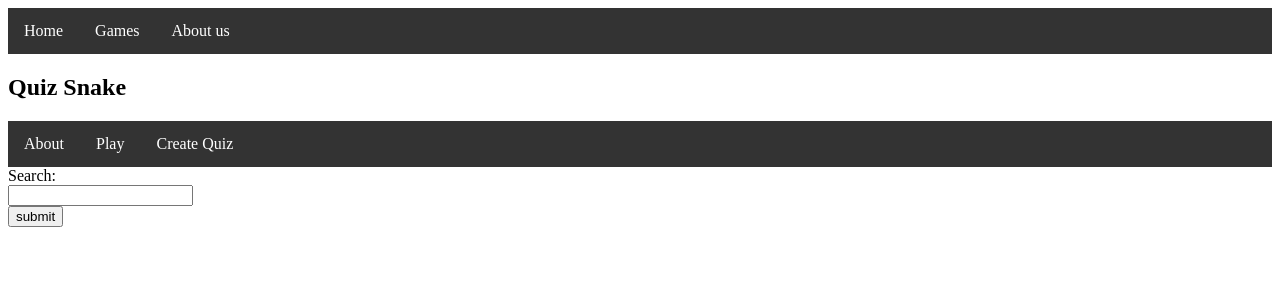
After one commit to jan-Milu/Open-Assessment, a Flask app: page /quizsnake/play in a window 1280 px wide. The commit adds this page. Shown: the top 300 px of the page. Run offline with Flask 3, Linux system fonts and the light colour scheme; a user stored in the database is signed in; data that the repository does not hold is empty.

Commit message:
Searchable Quizzes

```diff
--- a/myapp/forms.py
+++ b/myapp/forms.py
@@ -8,7 +8,7 @@ class RegistrationForm(FlaskForm):
     # Fields for registration
     #email = StringField('Email', validators=[DataRequired(), Email(), Length(max=120)])
     username = StringField('Username', validators=[DataRequired(), Length(3, 20)])
-    email = StringField('Email', validators=[DataRequired(), Length(3, 20)])
+    email = StringField('Email', validators=[DataRequired(), Length(3, 50)])
     password = PasswordField('Password', validators=[DataRequired(), Length(6, 30)])
     confirm_password = PasswordField('Confirm Password', validators=[DataRequired(), EqualTo('password')])
     submit = SubmitField('Register')
--- a/myapp/routes.py
+++ b/myapp/routes.py
@@ -1,5 +1,5 @@
 # All app routes (register, login, dashboard, logout)
-from flask import render_template, redirect, url_for, flash, request
+from flask import render_template, redirect, url_for, flash, request, jsonify
 from flask_login import login_user, logout_user, login_required, current_user
 from .forms import RegistrationForm, LoginForm, QuizCreationForm, QuestionForm
 from .extensions import db, login_manager
@@ -50,8 +50,8 @@ def init_routes(app):
         logout_user()
         return redirect(url_for('login'))
 
-    @app.route('/createquiz', methods=['GET', 'POST'])
-    @login_required
+    #@app.route('/createquiz', methods=['GET', 'POST'])
+    #@login_required
     def createquiz():
         from .models import Quiz, Question
         form = QuizCreationForm()
@@ -69,13 +69,51 @@ def init_routes(app):
             db.session.commit()
 
             return redirect(url_for('dashboard'))
-        return render_template('quizcreator.html', form=form, _template=template_form)
+        return render_template('quizcreator.html', form=form, _template=template_form, page="quizcreator")
 
-    @app.route('/play')
-    def play():
-        return render_template('game.html')
+    #@app.route('/play')
+    #def play():
+    #    return render_template('game.html')
+
+    @app.route('/quizsnake')
+    @login_required
+    def quizsnake():
+        return render_template('quizsnake.html', page="default")
+
+    @app.route('/quizsnake/<page>')
+    @login_required
+    def quizsnake_subpage(page):
+        if page == "play":
+            return render_template('selectgame.html', page=page)
+
+        if page == "createquiz":
+            from .models import Quiz, Question
+            form = QuizCreationForm()
+            template_form = QuestionForm(prefix='question-_-')
+            if form.validate_on_submit():
+                quiz = Quiz(title=form.title.data)
+
+                db.session.add(quiz)
+
+                for question in form.questions.data:
+                    q = Question(**question)
+
+                    quiz.questions.append(q)
+
+                db.session.commit()
+
+                return redirect(url_for('dashboard'))
+            return render_template('quizcreator.html', page="quizcreator", form=form, _template=template_form)
 
     @app.route('/')
     @login_required
     def dashboard():
         return f'Hello, {current_user.username}!'  # Simple landing page
+
+
+    @app.route('/get_quizzes/<string:term>', methods=['GET', 'POST'])
+    def get_quizzes(term):
+        from .models import Quiz, Question
+        quizzes = Quiz.query.filter(Quiz.title.contains(term))
+        result = [{"id": q.id, "title": q.title} for q in quizzes]
+        return jsonify(result)
--- a/myapp/static/app.js
+++ b/myapp/static/app.js
@@ -1,6 +1,6 @@
 const canvas = document.getElementById("gameCanvas");
 const ctx = canvas.getContext("2d");
-
+// https://stackoverflow.com/questions/8205828/html5-canvas-performance-and-optimization-tips-tricks-and-coding-best-practices/8485927#8485927
 directions = [[1, 0], [0, 1], [-1, 0], [0, -1]];
 
 class Game {
--- a/myapp/static/styles.css
+++ b/myapp/static/styles.css
@@ -2,3 +2,68 @@
   border: 1px solid black; /* just for visibility */
   display: block;
 }
+
+.is-hidden {
+  display: none;
+}
+
+nav {
+  overflow: hidden;
+  background-color: #333;
+}
+
+nav a {
+  float: left;
+  font-size: 16px;
+  color: white;
+  text-align: center;
+  padding: 14px 16px;
+  text-decoration: none;
+}
+
+.dropdown {
+  float: left;
+  overflow: hidden;
+}
+
+.dropdown .dropbtn {
+  font-size: 16px;
+  border: none;
+  outline: none;
+  color: white;
+  padding: 14px 16px;
+  background-color: inherit;
+  font-family: inherit; /* Important for vertical align on mobile phones */
+  margin: 0; /* Important for vertical align on mobile phones */
+}
+
+nav a:hover, .dropdown:hover .dropbtn {
+  background-color: red;
+}
+
+.dropdown-content {
+  display: none;
+  position: absolute;
+  background-color: #f9f9f9;
+  min-width: 160px;
+  box-shadow: 0px 8px 16px 0px rgba(0,0,0,0.2);
+  z-index: 1;
+}
+
+/* Links inside the dropdown */
+.dropdown-content a {
+  float: none;
+  color: black;
+  padding: 12px 16px;
+  text-decoration: none;
+  display: block;
+  text-align: left;
+}
+
+.dropdown-content a:hover {
+  background-color: #ddd;
+}
+
+.dropdown:hover .dropdown-content {
+  display: block;
+}
--- a/myapp/templates/base.html
+++ b/myapp/templates/base.html
@@ -5,6 +5,20 @@
     <title>{% block title %}{% endblock %}</title>
     <link rel="stylesheet" href="{{ url_for('static', filename='styles.css') }}">
   </head>
+  <header>
+    <nav> <!--https://www.w3schools.com/howto/howto_css_dropdown_navbar.asp-->
+      <a href="/home">Home</a>
+      <div class="dropdown">
+        <button class="dropbtn"> Games</button>
+        <div class="dropdown-content">
+          <a href="/quizsnake/">Quiz Snake</a>
+          <i>Coming Soon</i>
+        </div>
+      </div>
+      <a href="/about">About us</a>
+    </nav>
+    {% block header %}{% endblock %}
+  </header>
   <body>
     {% with messages = get_flashed_messages(with_categories=true) %}
       {% if messages %}
--- a/myapp/templates/macros.html
+++ b/myapp/templates/macros.html
@@ -20,7 +20,7 @@ Arguments:
             {{ subform.answer}}
         </div>
 
-        <a class="remove" href="#">Remove</a>
+        <button type="button" onclick="removeSubForm(this.parentElement)">Remove</button>
         <hr/>
     </div>
 {%- endmacro %}
--- /dev/null
+++ b/myapp/templates/quizsnake.html
@@ -0,0 +1,18 @@
+{% extends "base.html" %}
+
+{% block title %}Quiz Snake{% endblock %}
+
+{% block header %}
+  <h2>Quiz Snake</h2>
+
+  <nav class="tabs">
+    <a href="/quizsnake" {% if page == "default" %} class = "active" {% endif %}>About</a>
+    <a href="/quizsnake/play" {% if page == "play" %} class = "active" {% endif %}>Play</a>
+    <a href="/quizsnake/createquiz" {% if page == "createquiz" %} class = "active" {% endif %}>Create Quiz</a>
+  </nav>
+
+{% endblock %}
+
+{% block content %}
+ <p>testing</p>
+{% endblock %}
--- /dev/null
+++ b/myapp/templates/selectgame.html
@@ -0,0 +1,34 @@
+{% extends "quizsnake.html" %}
+
+{% block content %}
+    <form>
+        <label for="seach_terms">Search:</label><br>
+        <input type="text" id="search_terms" name="search_terms"><br>
+        <input type="submit" value="submit">
+    </form>
+
+    <ul id="quiz_list"></ul>
+
+    <script>
+        function search() {
+            //term = document.querySelector('#search_terms').value;
+            const params = new URLSearchParams(window.location.search)
+            const term = params.get('search_terms');
+            console.log(term);
+
+            fetch(`/get_quizzes/${term}`)
+                .then(response => response.json())
+                .then(data => {
+                    list = document.getElementById("quiz_list");
+
+                    for (let i = 0; i < data.length; i++) {
+                        const li = document.createElement("li");
+                        li.textContent = data[i].title;
+                        list.appendChild(li);
+                    }
+                });
+        }
+
+        search();
+    </script>
+{% endblock %}
```
Also changed, not shown: myapp/templates/quizcreator.html (+21 -15 lines), instance/yourdatabase.db.
